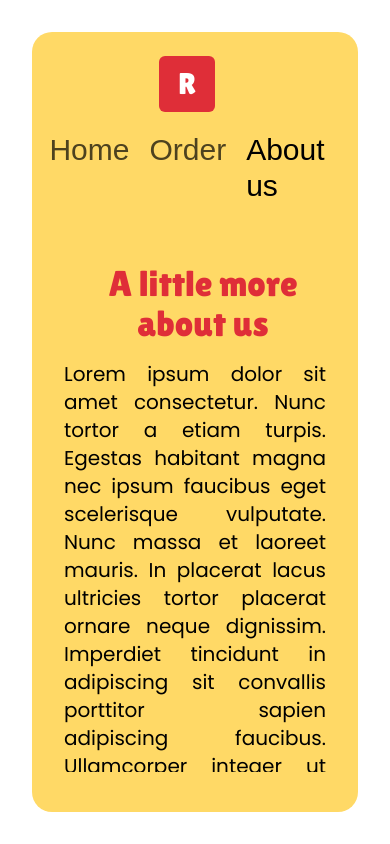
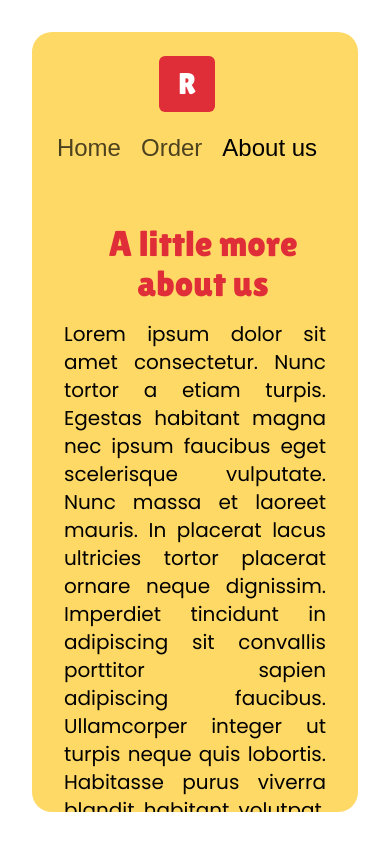
Before and after one commit to TheRafaelFarias/orbital-application-proccess, a Next.js app: page /about-us in a window 390 px wide. Built offline with nearby package versions, Linux system fonts and the light colour scheme; a web font is replaced by a local one.

Commit message:
feat: better support on smaller phones
added a scroll on the main tag in case of overflow
on about page it checks if is under 640px, if is bigger will continues
to be the same scroll, if not will use the new overflow on main
navbar change to text-2xl on screeens smaller than 640px

```diff
--- a/src/app/about-us/page.tsx
+++ b/src/app/about-us/page.tsx
@@ -1,6 +1,6 @@
 const AboutUs: React.FC = () => {
   return (
-    <section className="text-center ml-8 mr-4 md:ml-40 md:mr-32 overflow-y-auto mb-10">
+    <section className="text-center ml-8 mr-4 md:ml-40 md:mr-32 md:overflow-y-auto mb-10">
       <h1 className="text-highlight text-4xl md:text-5xl mb-4">A little more about us</h1>
       <p className="text-xl font-description text-justify font-normal mr-4 md:mr-6">
         Lorem ipsum dolor sit amet consectetur. Nunc tortor a etiam turpis.
--- a/src/app/layout.tsx
+++ b/src/app/layout.tsx
@@ -34,7 +34,7 @@ export default function RootLayout({
       <body
         className={`${poppins.variable} ${lilitaOne.className} ${londrinaSolid.variable} bg-white p-8 w-screen h-screen`}
       >
-        <main className="bg-primary w-full h-full rounded-[1.25rem]  flex flex-col items-center">
+        <main className="bg-primary w-full h-full overflow-y-auto rounded-[1.25rem]  flex flex-col items-center">
           <Navbar />
           {children}
         </main>
--- a/src/components/navbar.tsx
+++ b/src/components/navbar.tsx
@@ -10,7 +10,7 @@ const Navbar: React.FC = () => {
       <div className="w-14 h-14 rounded-md bg-highlight text-white flex items-center justify-center text-3xl font-primary">
         R
       </div>
-      <div className="flex space-x-5 py-5 font-navbar text-3xl">
+      <div className="flex space-x-5 py-5 font-navbar text-2xl sm:text-3xl">
         <a
           href="/"
           className={pathname === '/' ? 'text-text' : 'text-navbarNotSelected'}
```
